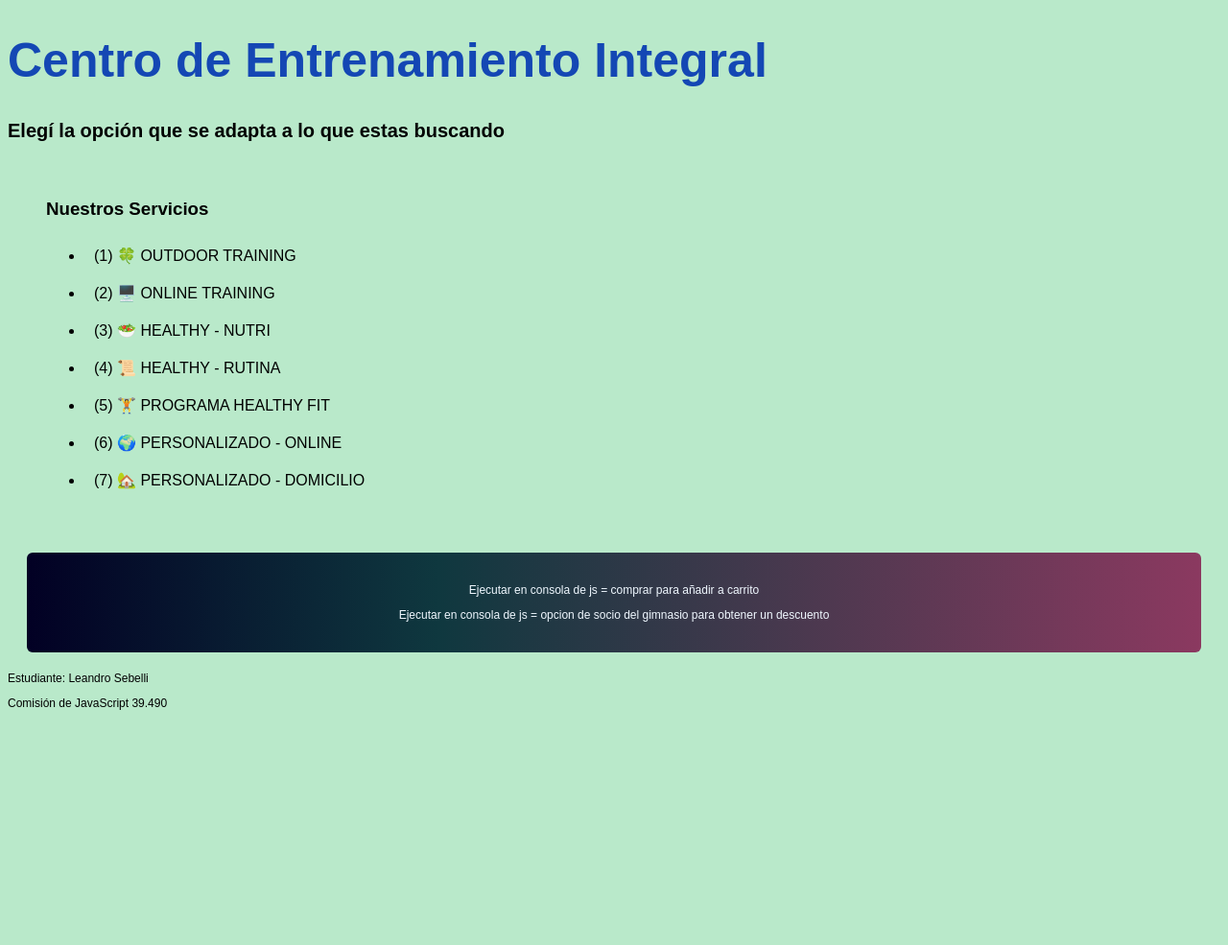
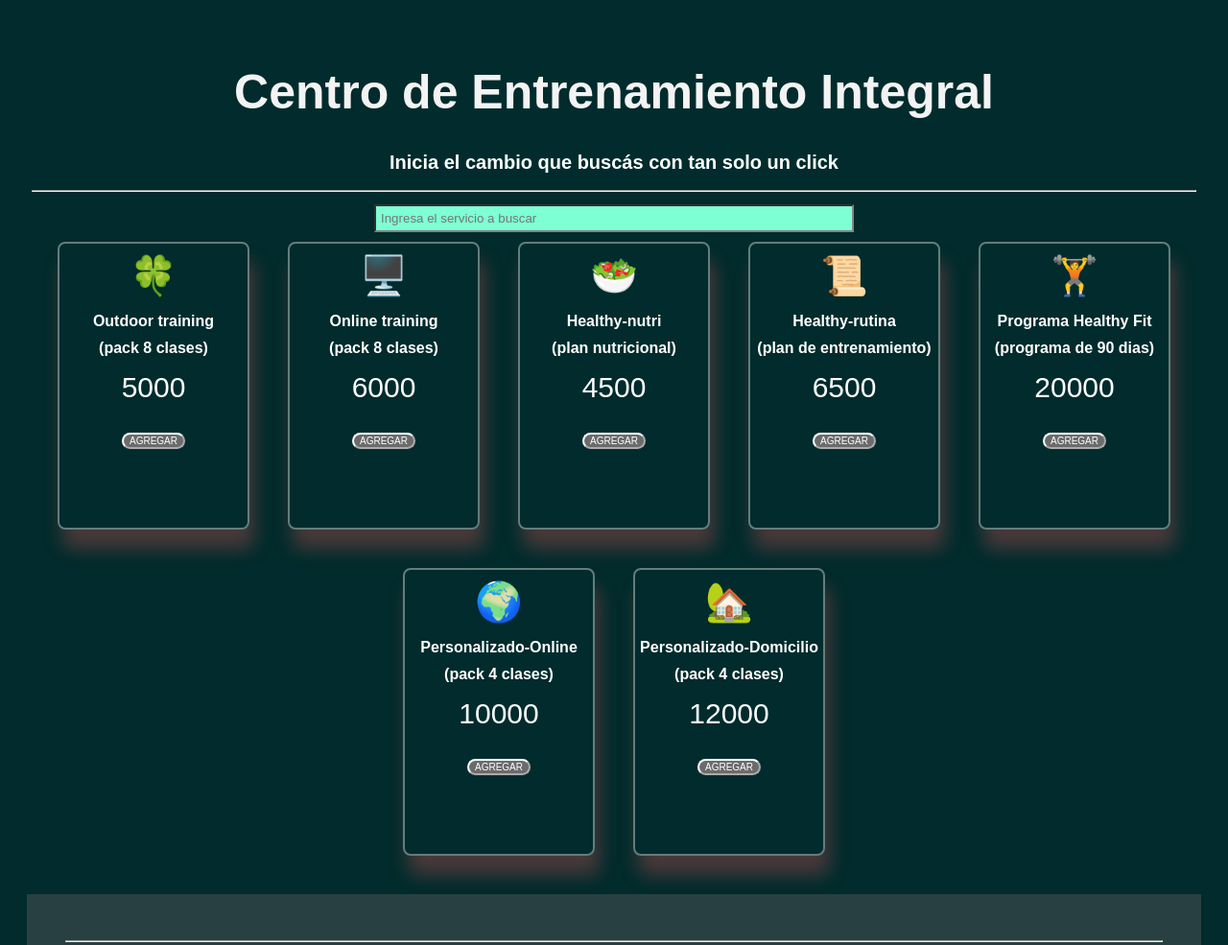
Before and after one commit to leansebastian/ctoentrenamiento, a plain HTML site: page index.html in a window 1280 px wide. Shown: the top 985 px of the page at 96% size. Before the commit the page ends 800 px from the top, so only its background shows below. Drawn offline with Linux system fonts and the light colour scheme.

Commit message:
version3.0 js

```diff
--- a/css/estilos.css
+++ b/css/estilos.css
@@ -7,27 +7,37 @@
 }
 
 
-
 @import url('https://fonts.googleapis.com/css2? family= Hind+Madurai:wght@300;600;700 & display=swap');
 
-body {
-    background-color: rgb(185, 233, 202);
+
+
+html {
+    color-scheme: dark;
+    background-color: rgb(1, 43, 44);
 }
 
+
+
+body {
+    padding: 20px;
+}
 
 #header {
     align-items: center;
     text-align: center;
-        width: 100%;
-       color: rgb(255, 255, 255);
+    width: 100%;
+    color: rgb(255, 255, 255);
+    padding: 5px;
+
 }
+
 p {
     font-size: 12px;
 }
 
 h1 {
     font-size: 50px;
-    color: rgb(20, 71, 180);
+    color: rgb(243, 243, 243);
 }
 
 
@@ -36,23 +46,81 @@ h2 {
 
 }
 
+#inputSearch {
+    width: 500px;
+    padding: 5px;
+    margin: 5px;
+    background-color: aquamarine;
+    color:black
 
-
-div {
-    padding: 20px;
-    margin: 20px;
-    text-align: start;
 }
 
-.CajaTexto {
-    text-align: center;
-    background-image: linear-gradient(90deg, rgba(2,0,36,1) 0%, rgb(15, 56, 63) 35%, rgb(139, 57, 96) 100%);
-    border-radius: 6px;
-}
-.textoBlanco {
-    color: aliceblue;
+footer {
+    background-color: rgba(188, 143, 143, 0.206);
+    padding: 40px;
+    margin-top: 40px;
 }
 
-li {
+.container {
+    gap: 40px;
+    display: flex;
+    flex-direction: row;
+    align-items: flex-start;
+    flex-wrap: wrap;
+    justify-content: center;
+}
+
+.caja {
+    box-shadow: 5px 20px 20px rgba(245, 90, 90, 0.3);
+    border: 2px solid rgba(255, 255, 255, 0.384);
+    border-radius: 8px;
+    height: 300px;
+    width: 200px;
+}
+
+.caja:hover {
+    transition: .5s ease-in;
+    box-shadow: 5px 20px 60px rgba(96, 199, 127, 0.519);
+}
+
+.caja .caja-imagen {
+    text-align: center;
+    font-size: 40px;
+    display: block;
+    width: 1fr;
     padding: 10px;
 }
+
+.caja .caja-nombre {
+    text-align: center;
+    font-size: 16px;
+    font-weight: 700;
+    display: block;
+    width: 1fr;
+    padding: 5px;
+}
+
+.caja .caja-abono {
+    text-align: center;
+    font-size: 30px;
+    font-weight: 500;
+    display: block;
+    width: 1fr;
+    padding: 10px;
+}
+
+.caja .caja-button {
+    text-align: center;
+    display: block;
+}
+
+.button-add {
+    border-radius: 10px;
+    outline: 1px solid rgba(182, 133, 229, 0.051) !important;
+
+}
+
+.caja .caja-button button {
+    margin-top: 20px;
+    font-size: 10px !important;
+}
--- a/index.html
+++ b/index.html
@@ -7,37 +7,27 @@
     <meta name="viewport" content="width=device-width, initial-scale=1.0">
     <title>Centro de Entrenamiento</title>
     <link rel="stylesheet" href="css/estilos.css">
+    <script src="js/servicios.js"></script>
+    <script defer src="js/dom.js"></script>
     <script src="js/compra.js"></script>
     <script src="js/index.js"></script>
 </head>
 
 <body>
-    <header>
+    <header id="header">
         <h1>Centro de Entrenamiento Integral</h1>
-        <h2> Elegí la opción que se adapta a lo que estas buscando</h2>
+        <h2>Inicia el cambio que buscás con tan solo un click</h2>
+        <hr>
+        <input type="search" id="inputSearch" placeholder="Ingresa el servicio a buscar" class="">
     </header>
     <main>
-        <div>
-            <h3>Nuestros Servicios</h3>
-            <ul>
-                <li>(1) 🍀 OUTDOOR TRAINING</li>
-                <li>(2) 🖥️ ONLINE TRAINING</li>
-                <li>(3) 🥗 HEALTHY - NUTRI</li>
-                <li>(4) 📜 HEALTHY - RUTINA</li>
-                <li>(5) 🏋️ PROGRAMA HEALTHY FIT</li>
-                <li>(6) 🌍 PERSONALIZADO - ONLINE</li>
-                <li>(7) 🏡 PERSONALIZADO - DOMICILIO</li>
-            </ul>
-        </div>
-        <div class="CajaTexto textoBlanco">
-            <p> Ejecutar en consola de js = comprar para añadir a carrito</p>
-            <p> Ejecutar en consola de js = opcion de socio del gimnasio para obtener un descuento</p>
+        <div class="container" id="container">
 
-        </div>
 
 
     </main>
     <footer>
+        <hr>
         <p> Estudiante: Leandro Sebelli</p>
         <p>Comisión de JavaScript 39.490</p>
     </footer>
--- /dev/null
+++ b/js/dom.js
@@ -0,0 +1,64 @@
+const container = document.querySelector("div#container")
+const inputSearch = document.querySelector("input#inputSearch")
+const carrito = []
+
+function filtrarServicios(valor) {
+    let resultado = servicios.filter(servicio => servicio.tipo.toLowerCase().includes(valor.toLowerCase()))
+    if (resultado.length > 0) {
+        cargarServicios(resultado)
+    }
+}
+
+function retornoCardHTML(sesion) {
+
+    return `<div class="caja">
+            <div class="caja-imagen">${sesion.imagen}</div>
+            <div class="caja-nombre">${sesion.tipo}</div>
+            <div class="caja-nombre">${sesion.clase}</div>
+            <div class="caja-abono">${sesion.precio}</div>
+            <div class="caja-button">
+                <button class="button button-outline button-add" id="${sesion.id}" title="Clic para agregar al carrito"> AGREGAR</button></div>
+        </div>`
+}
+
+function cargarServicios(array) {
+    container.innerHTML = ""
+    array.forEach(sesion => {
+        container.innerHTML += retornoCardHTML(sesion)
+    })
+    activarClickEnBotones()
+}
+
+inputSearch.addEventListener("keyup", (e) => {
+    filtrarServicios(e.target.value)
+
+})
+
+
+function activarClickEnBotones() {
+    const botones = document.querySelectorAll("button.button.button-outline.button-add")
+    for (const boton of botones) {
+        boton.addEventListener("click", () => {
+            let resultado = servicios.find(sesion => sesion.id === parseInt(boton.id))
+            carrito.push(resultado)
+            console.table(carrito)
+            guardarCarrito()
+        })
+    }
+}
+
+
+function guardarCarrito() {
+    localStorage.setItem("carritoServicios", JSON.stringify(carrito))
+
+}
+
+function recuperarCarrito() {
+    const carritoTemporal = JSON.parse(localStorage.getItem("carritoServicios")) || []
+    carrito.push(...carritoTemporal)
+
+}
+
+recuperarCarrito()
+
+cargarServicios(servicios)
--- a/js/index.js
+++ b/js/index.js
@@ -1,12 +1,3 @@
-const carrito = []
-
-const servicios = [{ imagen: '🍀', codigo: 1, tipo: 'Outdoor training', clase: '(pack 8 clases)', valor: 5000 },
-{ imagen: '🖥️', codigo: 2, tipo: 'Online training', clase: '(pack 8 clases)', valor: 6000 },
-{ imagen: '🥗', codigo: 3, tipo: 'Healthy-nutri', clase: '(plan nutricional)', valor: 4500 },
-{ imagen: '📜', codigo: 4, tipo: 'Healthy-rutina', clase: '(plan de entrenamiento)', valor: 6500 },
-{ imagen: '🏋️', codigo: 5, tipo: 'Programa Healthy Fit', clase: '(programa de 90 dias)', valor: 20000 },
-{ imagen: '🌍', codigo: 6, tipo: 'Personalizado-Online', clase: '(pack 4 clases)', valor: 10000 },
-{ imagen: '🏡', codigo: 7, tipo: 'Personalizado-Domicilio', clase: '(pack 4 clases)', valor: 12000 }]
 
 const mensajeInicial = "Selecciona el servicio por el código numérico:"
 
--- /dev/null
+++ b/js/servicios.js
@@ -0,0 +1,8 @@
+
+const servicios = [ {id: 1, imagen: '🍀', tipo: 'Outdoor training', clase: '(pack 8 clases)', precio: 5000 },
+                    {id: 2, imagen: '🖥️', tipo: 'Online training', clase: '(pack 8 clases)', precio: 6000 },
+                    {id: 3, imagen: '🥗', tipo: 'Healthy-nutri', clase: '(plan nutricional)', precio: 4500 },
+                    {id: 4, imagen: '📜', tipo: 'Healthy-rutina', clase: '(plan de entrenamiento)', precio: 6500 },
+                    {id: 5, imagen: '🏋️', tipo: 'Programa Healthy Fit', clase: '(programa de 90 dias)', precio: 20000 },
+                    {id: 6, imagen: '🌍', tipo: 'Personalizado-Online', clase: '(pack 4 clases)', precio: 10000 },
+                    {id: 7, imagen: '🏡', tipo: 'Personalizado-Domicilio', clase: '(pack 4 clases)', precio: 12000 }]
```
Also changed, not shown: images/carrito.png (added).
